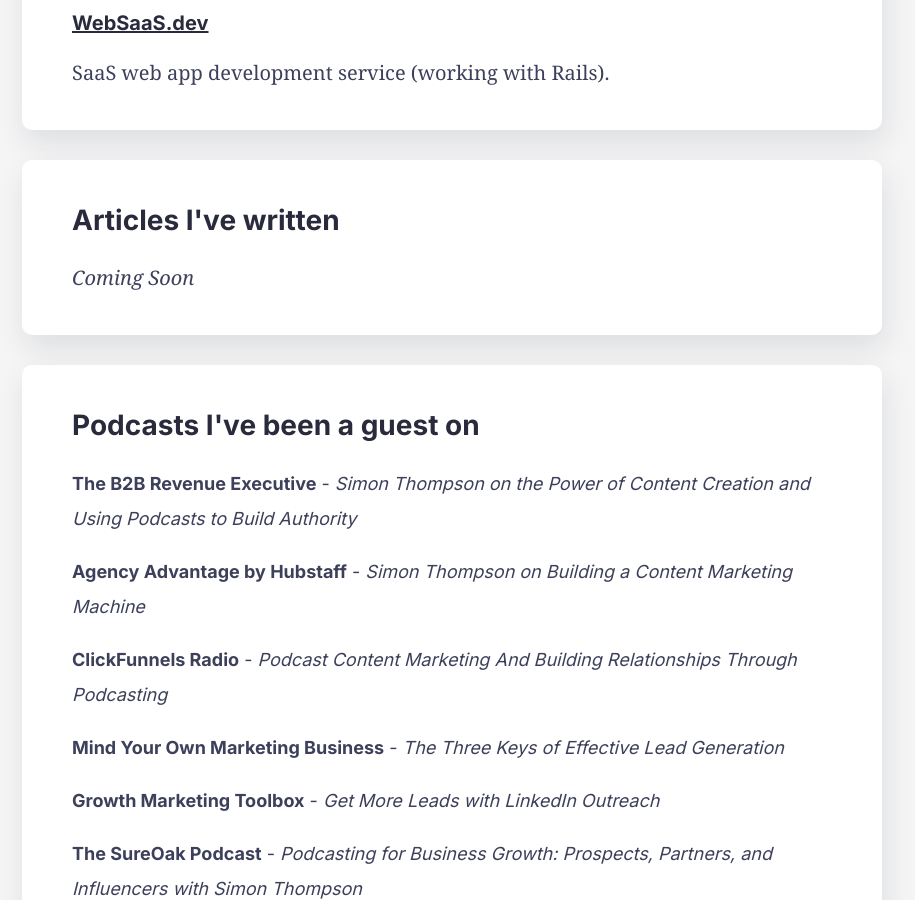
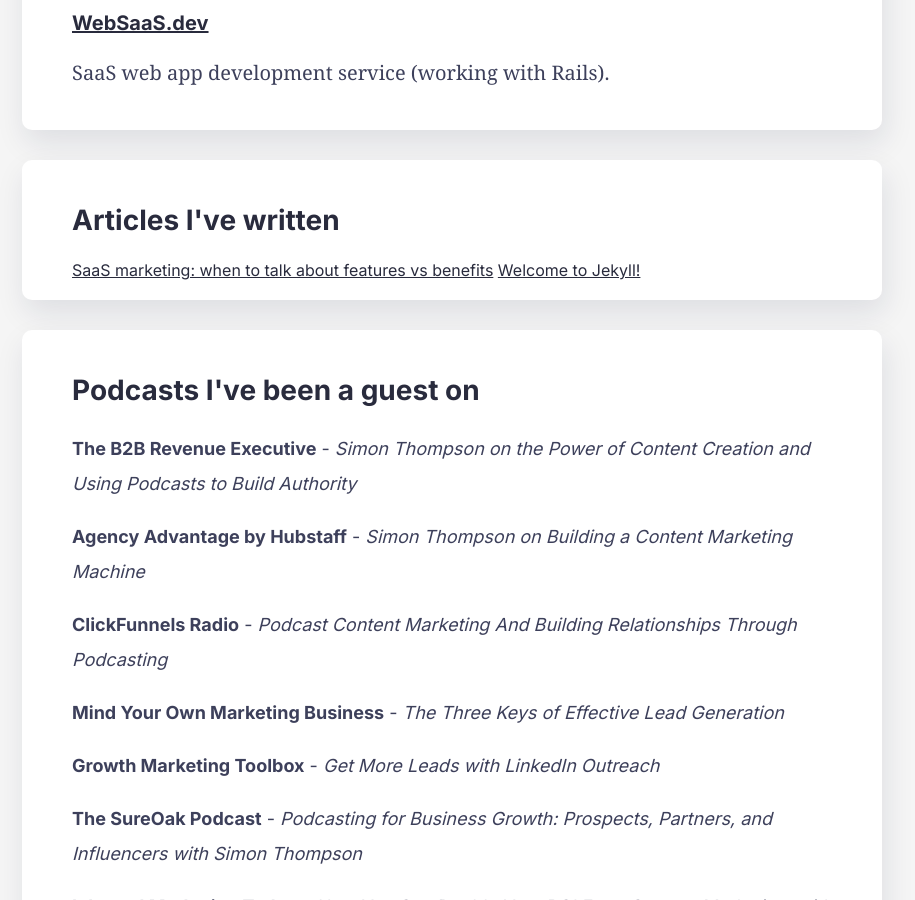
Before and after one commit to simoncthompson/simoncthompson-com, a Jekyll site: the page built from index.html, in a window 1280 px wide and 900 px high, scrolled down 852 px. Shown: the whole window, without its empty margins (188-1103 px from the left). Built offline with Jekyll 4.4.1, drawn with Linux system fonts in a browser that asks for light colours; nearby versions of some CDN libraries.

Commit message:
Uploaded article and included on homepage

```diff
--- a/index.html
+++ b/index.html
@@ -29,7 +29,9 @@
 
   <div class="card">
     <h2>Articles I've written</h2>
-    <p><em>Coming Soon</em></p>
+    {% for post in site.posts %}
+      <a href="{{ post.url }}">{{ post.title }}</a>
+  {% endfor %}
   </div>
 
   <div class="card">
```
